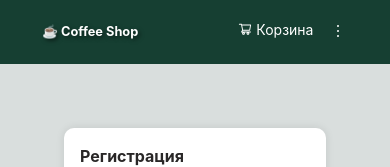
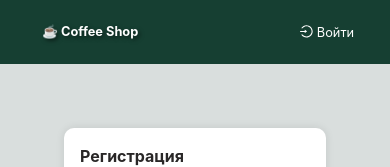
Before and after one commit to nick6850/coffee_store, a React (Vite) app: page /signup in a window 390 px wide. Shown: the top 167 px of the page. Built offline with nearby package versions, Linux system fonts and the light colour scheme.

Commit message:
Small style changes for responsiveness

```diff
--- a/src/components/Layout/Layout.jsx
+++ b/src/components/Layout/Layout.jsx
@@ -71,6 +71,7 @@ const AppLayout = observer(() => {
         </Link>
         <div className={styles.navLinks}>
           {isMobile ? (
+            authStore.isSignedIn ? (
               <div className={styles.mobileNav}>
                 <Link to="/basket" className={styles.basket}>
                   <ShoppingCartOutlined className={styles.basketIcon} /> Корзина
@@ -81,6 +82,11 @@ const AppLayout = observer(() => {
                   </a>
                 </Dropdown>
               </div>
+            ) : (
+              <Link to="/login" className={styles.loginMobile}>
+                <LoginOutlined /> Войти
+              </Link>
+            )
           ) : authStore.isSignedIn ? (
             <>
               <Link to="/basket" className={styles.basket}>
--- a/src/components/Layout/Layout.module.scss
+++ b/src/components/Layout/Layout.module.scss
@@ -22,13 +22,13 @@
     font-weight: bold;
     text-shadow: 2px 2px 4px rgba(0, 0, 0, 0.5);
 
-    @media (max-width: 768px) {
+    @media (max-width: 771px) {
       margin-left: 0rem;
       font-size: 1.4rem;
     }
 
-    @media (max-width: 450px) {
-      font-size: 1.2rem;
+    @media (max-width: 456px) {
+      font-size: 1.1rem;
     }
     @media (max-width: 410px) {
       font-size: 0.8rem;
@@ -42,7 +42,7 @@
     color: white;
   }
 
-  @media (max-width: 768px) {
+  @media (max-width: 760px) {
     .basket {
       position: relative;
       bottom: 2.5px;
@@ -51,6 +51,7 @@
 
   a {
     color: white;
+    font-size: 0.8rem;
     margin: 0.3em;
 
     &:hover {
--- a/src/pages/Home/Home.module.scss
+++ b/src/pages/Home/Home.module.scss
@@ -19,7 +19,7 @@
   text-align: center;
 }
 
-@media (max-width: 470px) {
+@media (max-width: 501px) {
   .filterControls {
     flex-direction: column;
   }
--- a/src/pages/ProductDetails/ProductDetails.module.scss
+++ b/src/pages/ProductDetails/ProductDetails.module.scss
@@ -13,6 +13,11 @@
     .description,
     .otherInfo {
       margin-top: 1.25rem;
+    }
+
+    .description {
+      font-size: 1rem;
+      line-height: 1.2rem;
     }
 
     .actions {
```
Lines whose indentation alone changed are shown as unchanged.
